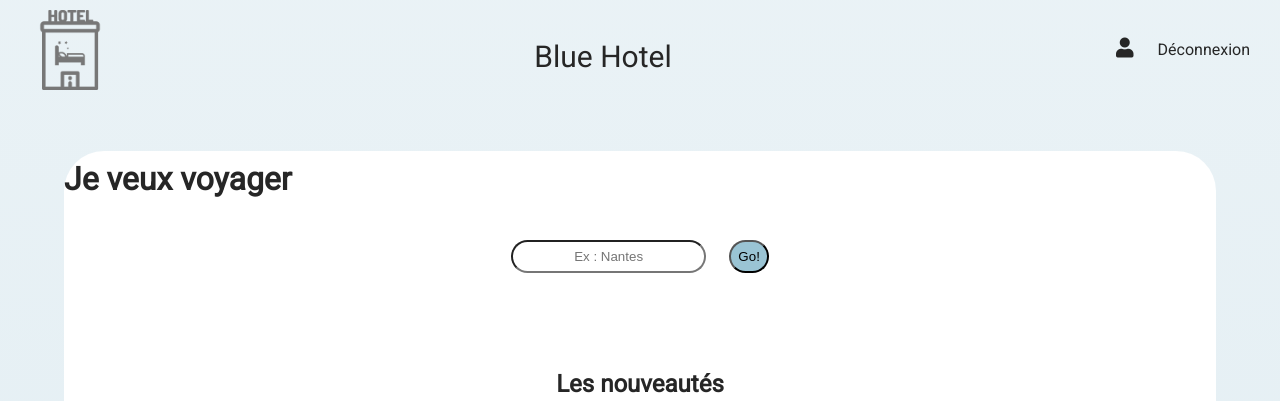
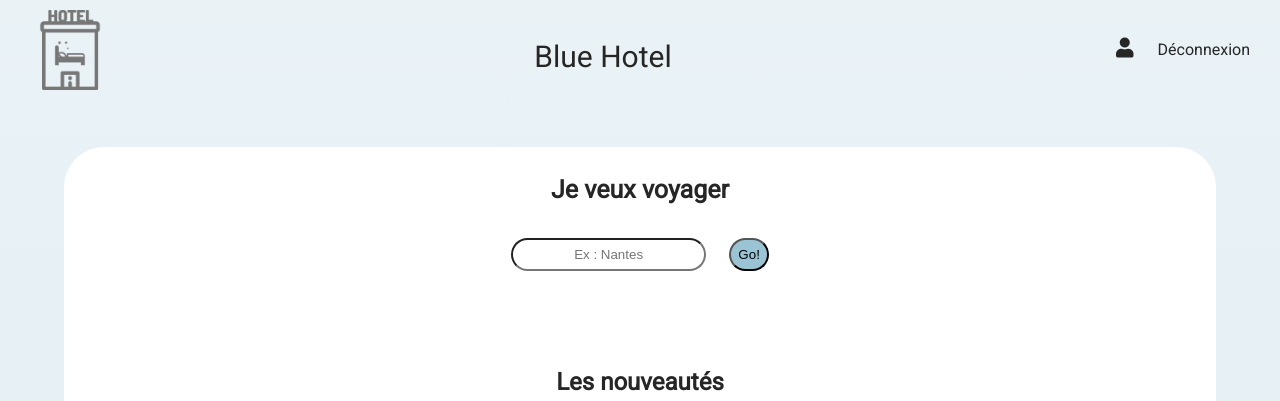
Before and after one commit to andreamechin/suivideprojet3, a PHP site: page /index.php in a window 1280 px wide. Shown: the top 401 px of the page. Run offline with PHP 8.4, Linux system fonts and the light colour scheme; a user stored in the database is signed in; some libraries are stand-ins or nearby versions.

Commit message:
style( titre h1)

```diff
--- a/css/style.css
+++ b/css/style.css
@@ -60,16 +60,18 @@
   border-radius: 40px;
 }
 
+html body main .titre {
+  padding-top: 20px;
+  font-size: 2.5rem;
+  text-align: center;
+}
+
 html body main form {
   font-size: 1.3rem;
   text-align: center;
   width: 70%;
   margin: auto;
   border-radius: 40px;
-}
-
-html body main form .titre {
-  padding-top: 50px;
 }
 
 html body main form .flex {
--- a/css/style.scss
+++ b/css/style.scss
@@ -53,16 +53,18 @@
       background-color: white;
       border-radius: 40px;
 
+      .titre {
+        padding-top: 20px;
+        font-size: 2.5rem;
+        text-align: center;
+      }
+
       form {
         font-size: 1.3rem;
         text-align: center;
         width: 70%;
         margin: auto;
         border-radius: 40px;
-
-        .titre {
-          padding-top: 50px;
-        }
 
         .flex {
           display: flex;
```
Also changed, not shown: 1 other file.
